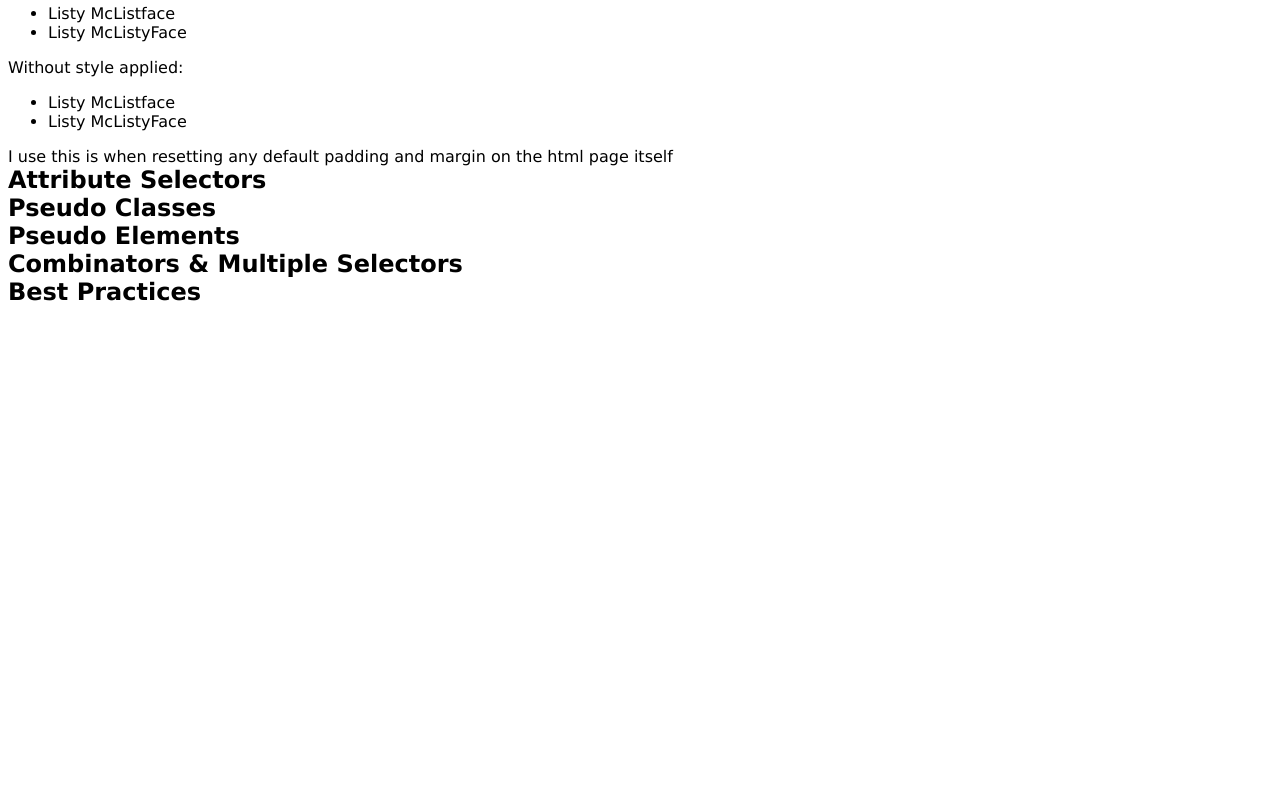
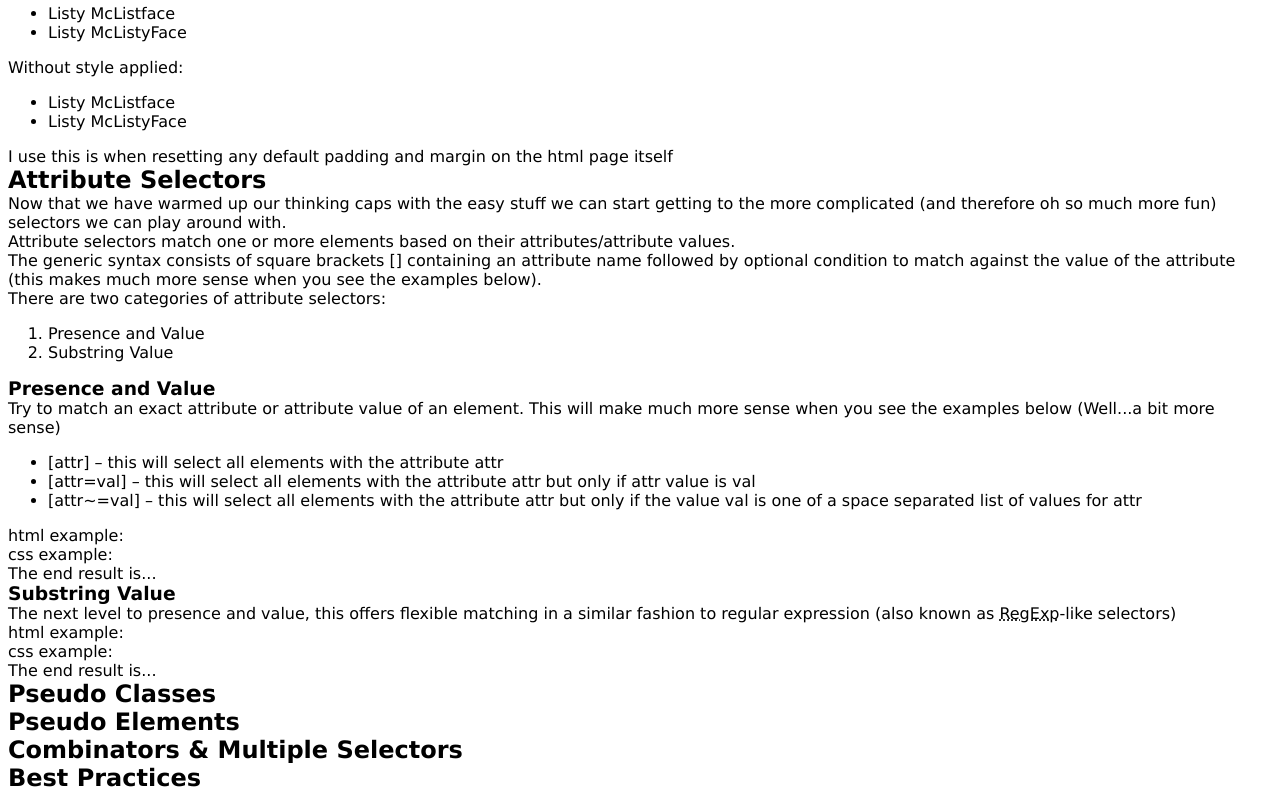
Before and after one commit to MazontheMoon/fcc_rwd_p4_tech_doc, a plain HTML site: page index.html in a window 1280 px wide. Shown: the part 1445-2245 px from the top of the page. Before the commit the page ends 1759 px from the top, so only its background shows below. Drawn offline with Linux system fonts and the light colour scheme.

Commit message:
Update index.html
Added section 4 and subsection 4.1 text and list content

```diff
--- a/index.html
+++ b/index.html
@@ -92,9 +92,9 @@
       <header>
         <h2>Simple Selectors</h2>
       </header>
-      <!-----------------------------------------------------------------
-      section 3 content - text & four subsections of text & code snippets
-      ------------------------------------------------------------------>
+      <!------------------------------------------------------------------------
+      section 3 content - intro text & four subsections of text & code snippets
+      ------------------------------------------------------------------------->
       <p>Let’s start off simple with the easiest and most basic of them all....the simple selector.</p>
       <p>The style is applied to one or more elements based on the type of element, it’s class, or it's id. Simple eh!</p>
       <!-----------------------------
@@ -289,15 +289,80 @@
       <header>
         <h2>Attribute Selectors</h2>
       </header>
-      <!---------------
-      section 4 content
-      ----------------->
-      <!---------------------
-      section 4 code example
-      ----------------------->
-      <!----------------
-      section 4 sandbox
-      ----------------->
+      <!-----------------------------------------------------------------
+      section 4 content - text & two subsections with list & code snippets
+      ------------------------------------------------------------------>
+      <p>Now that we have warmed up our thinking caps with the easy stuff we can start getting to the more complicated (and therefore oh so much more fun) selectors we can play around with.</p>
+      <p>Attribute selectors match one or more elements based on their attributes/attribute values.</p>
+      <p>The generic syntax consists of square brackets [] containing an attribute name followed by optional condition to match against the value of the attribute (this makes much more sense when you see the examples below).</p>
+      <p>There are two categories of attribute selectors:</p>
+      <ol>
+        <li>Presence and Value</li>
+        <li>Substring Value</li>
+      </ol>
+      <!-------------------------------
+      subsection 4.1 - Presence & Value
+      -------------------------------->
+      <article>
+        <!---------------------------
+        subsection 4.1 title & intro
+        ----------------------------->
+        <h3>Presence and Value</h3>
+        <p>Try to match an exact attribute or attribute value of an element. This will make much more sense when you see the examples below (Well...a bit more sense)</p>
+        <ul>
+          <li>[attr] – this will select all elements with the attribute attr</li>
+          <li>[attr=val] – this will select all elements with the attribute attr but only if attr value is val</li>
+          <li>[attr~=val] – this will select all elements with the attribute attr but only if the value val is one of a space separated list of values for attr</li>
+        </ul>
+        <!-------------------------
+        subsection 4.1 code example
+        --------------------------->
+        <div class="codebox">
+          <p class="code-header">html example:</p>
+          <code class="html-snippet">
+          </code>
+          <p class="code-header">css example:</p>
+          <code class="css-snippet">
+
+          </code>
+          <!-------------------------
+          subsection 4.1 code display
+          -------------------------->
+          <p class="sandbox-header">The end result is...</p>
+          <div class="sandbox">
+
+          </div>
+        </div>
+      </article>
+      <!-------------------------------
+      subsection 4.2 - Substring value
+      -------------------------------->
+      <article>
+        <!---------------------------
+        subsection 4.2 title & intro
+        ---------------------------->
+        <h3>Substring Value</h3>
+        <p>The next level to presence and value, this offers flexible matching in a similar fashion to regular expression (also known as <abbr title="Regular Expression">RegExp</abbr>-like selectors)</p>
+        <!-------------------------
+        subsection 4.2 code example
+        --------------------------->
+        <div class="codebox">
+          <p class="code-header">html example:</p>
+          <code class="html-snippet">
+          </code>
+          <p class="code-header">css example:</p>
+          <code class="css-snippet">
+
+          </code>
+          <!-------------------------
+          subsection 4.1 code display
+          -------------------------->
+          <p class="sandbox-header">The end result is...</p>
+          <div class="sandbox">
+
+          </div>
+        </div>
+      </article>
     </section>
     <!------------------------
     section 5 - Pseudo Classes
@@ -372,12 +437,6 @@
       <!---------------
       section 8 content
       ----------------->
-      <!---------------------
-      section 8 code example
-      ----------------------->
-      <!----------------
-      section 8 sandbox
-      ----------------->
     </section>
   </main>
   <footer>
```
